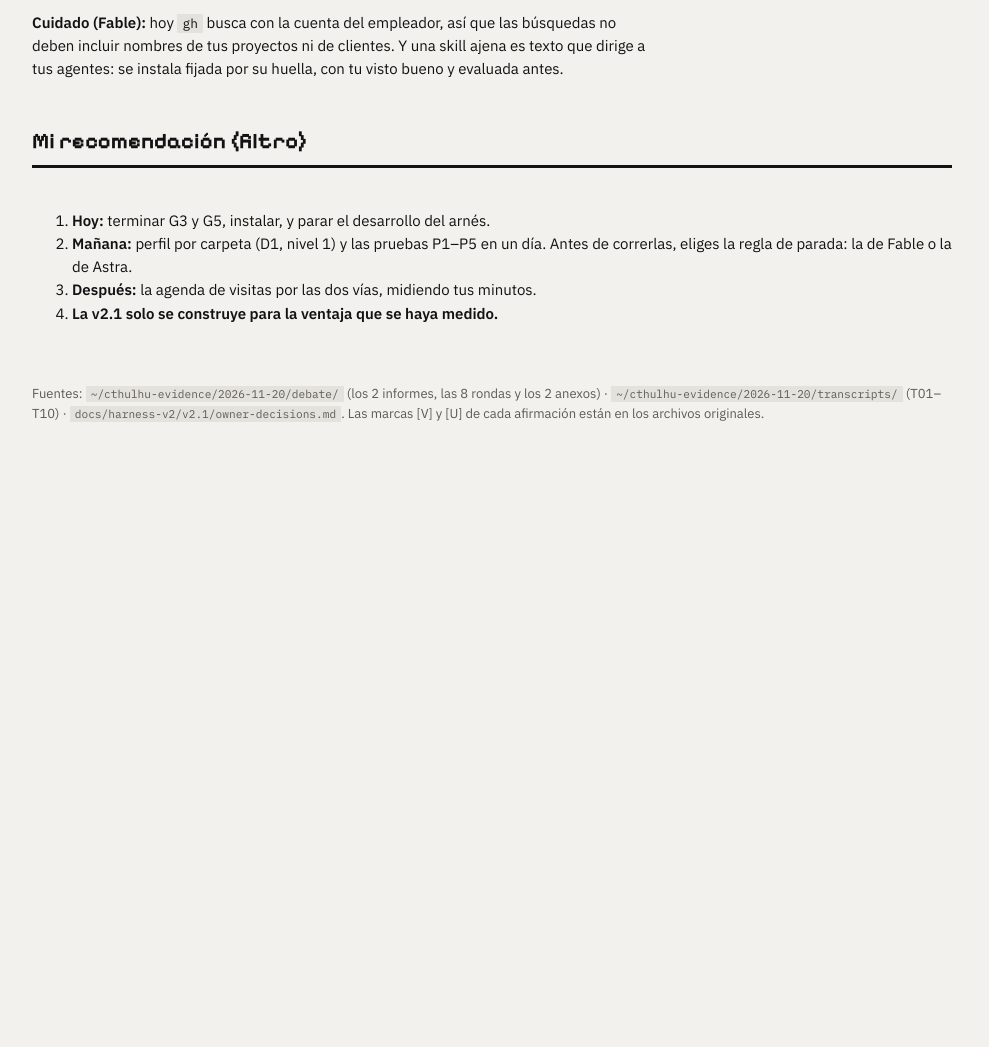
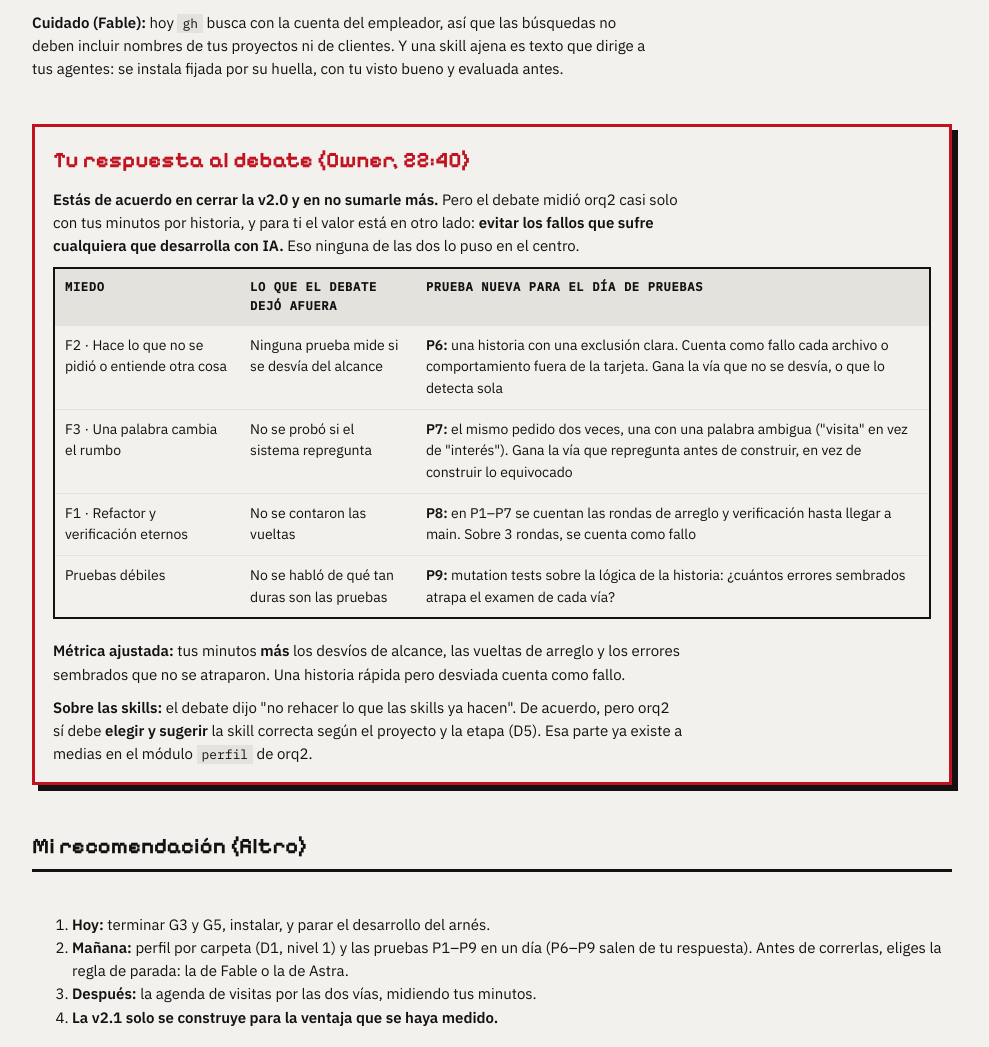
Before and after one commit to MiguelAAR10/cthulhu-orchestrator, a plain HTML site: page docs/harness-v2/owner/orq2-debate.html in a window 1280 px wide. Shown: the part 3260-4307 px from the top of the page, without its empty margins (148-1137 px from the left). Before the commit the page ends 3756 px from the top, so only its background shows below. Drawn offline with Linux system fonts and the light colour scheme.

Commit message:
docs(owner): Owner response to the debate, tests P6-P9 for scope drift, re-question, loops, mutation
Co-Authored-By: Claude Opus 5.5 <noreply@anthropic.com>

```diff
--- a/docs/harness-v2/owner/orq2-debate.html
+++ b/docs/harness-v2/owner/orq2-debate.html
@@ -159,11 +159,27 @@ a{color:var(--pen)}
   <p style="margin-top:10px"><b>Cuidado (Fable):</b> hoy <code>gh</code> busca con la cuenta del empleador, así que las búsquedas no deben incluir nombres de tus proyectos ni de clientes. Y una skill ajena es texto que dirige a tus agentes: se instala fijada por su huella, con tu visto bueno y evaluada antes.</p>
 </section>
 
+<section class="now" aria-labelledby="owner">
+  <h2 id="owner">Tu respuesta al debate (Owner, 22:40)</h2>
+  <p><b>Estás de acuerdo en cerrar la v2.0 y en no sumarle más.</b> Pero el debate midió orq2 casi solo con tus minutos por historia, y para ti el valor está en otro lado: <b>evitar los fallos que sufre cualquiera que desarrolla con IA.</b> Eso ninguna de las dos lo puso en el centro.</p>
+  <div class="tbl"><table>
+    <thead><tr><th>Miedo</th><th>Lo que el debate dejó afuera</th><th>Prueba nueva para el día de pruebas</th></tr></thead>
+    <tbody>
+      <tr><td>F2 · Hace lo que no se pidió o entiende otra cosa</td><td>Ninguna prueba mide si se desvía del alcance</td><td><b>P6:</b> una historia con una exclusión clara. Cuenta como fallo cada archivo o comportamiento fuera de la tarjeta. Gana la vía que no se desvía, o que lo detecta sola</td></tr>
+      <tr><td>F3 · Una palabra cambia el rumbo</td><td>No se probó si el sistema repregunta</td><td><b>P7:</b> el mismo pedido dos veces, una con una palabra ambigua ("visita" en vez de "interés"). Gana la vía que repregunta antes de construir, en vez de construir lo equivocado</td></tr>
+      <tr><td>F1 · Refactor y verificación eternos</td><td>No se contaron las vueltas</td><td><b>P8:</b> en P1–P7 se cuentan las rondas de arreglo y verificación hasta llegar a main. Sobre 3 rondas, se cuenta como fallo</td></tr>
+      <tr><td>Pruebas débiles</td><td>No se habló de qué tan duras son las pruebas</td><td><b>P9:</b> mutation tests sobre la lógica de la historia: ¿cuántos errores sembrados atrapa el examen de cada vía?</td></tr>
+    </tbody>
+  </table></div>
+  <p style="margin-top:10px"><b>Métrica ajustada:</b> tus minutos <b>más</b> los desvíos de alcance, las vueltas de arreglo y los errores sembrados que no se atraparon. Una historia rápida pero desviada cuenta como fallo.</p>
+  <p><b>Sobre las skills:</b> el debate dijo "no rehacer lo que las skills ya hacen". De acuerdo, pero orq2 sí debe <b>elegir y sugerir</b> la skill correcta según el proyecto y la etapa (D5). Esa parte ya existe a medias en el módulo <code>perfil</code> de orq2.</p>
+</section>
+
 <section aria-labelledby="mia">
   <h2 id="mia">Mi recomendación (filtro)</h2>
   <ol>
     <li><b>Hoy:</b> terminar G3 y G5, instalar, y parar el desarrollo del arnés.</li>
-    <li><b>Mañana:</b> perfil por carpeta (D1, nivel 1) y las pruebas P1–P5 en un día. Antes de correrlas, eliges la regla de parada: la de Fable o la de Astra.</li>
+    <li><b>Mañana:</b> perfil por carpeta (D1, nivel 1) y las pruebas P1–P9 en un día (P6–P9 salen de tu respuesta). Antes de correrlas, eliges la regla de parada: la de Fable o la de Astra.</li>
     <li><b>Después:</b> la agenda de visitas por las dos vías, midiendo tus minutos.</li>
     <li><b>La v2.1 solo se construye para la ventaja que se haya medido.</b></li>
   </ol>
```
